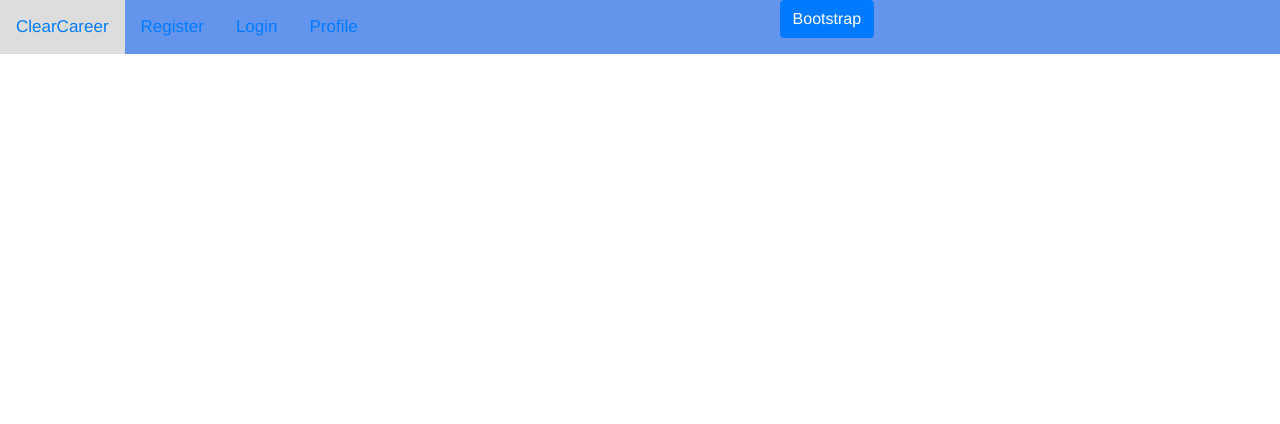
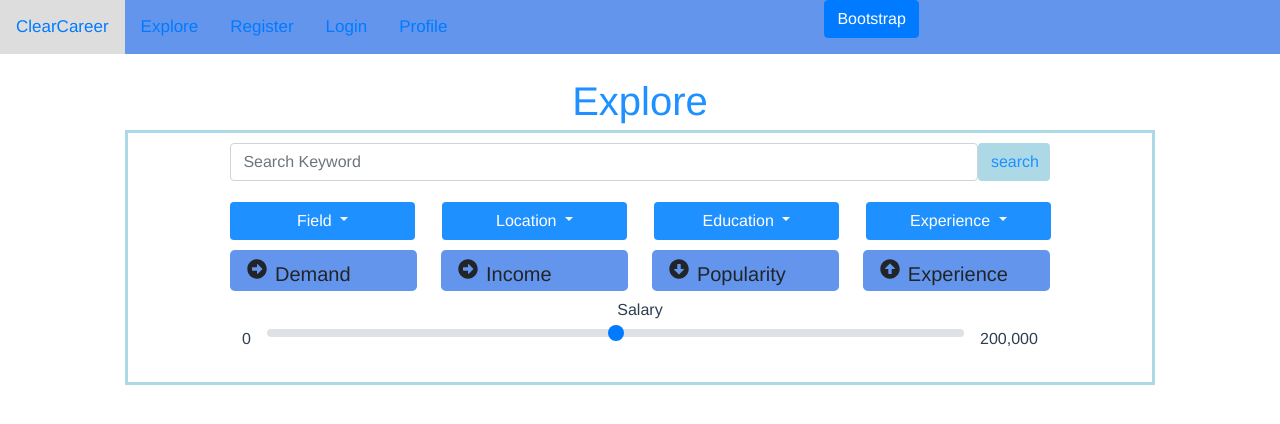
Before and after one commit to jerrylanning/clear-career, a Vue app: page /explore in a window 1280 px wide. Shown: the top 424 px of the page. Built offline with nearby package versions, Linux system fonts and the light colour scheme.

Commit message:
Explore search box

```diff
--- a/package.json
+++ b/package.json
@@ -8,7 +8,11 @@
     "lint": "vue-cli-service lint"
   },
   "dependencies": {
+    "@fortawesome/fontawesome-svg-core": "^1.2.25",
+    "@fortawesome/free-solid-svg-icons": "^5.11.2",
+    "@fortawesome/vue-fontawesome": "^0.1.8",
     "bootstrap": "^4.3.1",
+    "bootstrap-slider": "^10.6.2",
     "core-js": "^3.3.2",
     "jquery": "^3.4.1",
     "popper.js": "^1.16.0",
--- a/src/App.vue
+++ b/src/App.vue
@@ -34,4 +34,8 @@ export default {
   position: relative;
   padding-top: 6%;
 }
+
+h1 {
+  color: dodgerblue;
+}
 </style>
--- a/src/components/NavBar.vue
+++ b/src/components/NavBar.vue
@@ -1,6 +1,7 @@
 <template>
     <div class="topnav">
         <div><router-link to="/">{{comp1}}</router-link></div>
+        <div><router-link to="/explore">Explore</router-link> </div>
         <div><router-link to="/register">Register</router-link></div>
         <div><router-link to="/login">Login</router-link></div>
         <div><router-link to="/profile">Profile</router-link></div>
--- /dev/null
+++ b/src/components/pages/Explore.vue
@@ -0,0 +1,201 @@
+<template>
+    <div class="explore">
+        <h1>Explore</h1>
+        <div class="search-explore-box">
+            <div class="form-inline">
+                <input class="form-control search-explore-bar" placeholder="Search Keyword"/>
+                <button class="btn search-button">search</button>
+            </div>
+            <div class="form-inline explore-dropdown-container">
+                <div class="dropdown">
+                    <button class="btn dropdown-toggle" type="button" data-toggle="dropdown" aria-haspopup="true" aria-expanded="false">
+                        Field
+                    </button>
+                    <div class="dropdown-menu" aria-labelledby="dropdownMenu2">
+                        <button class="dropdown-item" type="button">Computer Science</button>
+                        <button class="dropdown-item" type="button">Psychology</button>
+                        <button class="dropdown-item" type="button">Teaching</button>
+                    </div>
+                </div>
+                <div class="dropdown explore-dropdown">
+                    <button class="btn dropdown-toggle" type="button" data-toggle="dropdown" aria-haspopup="true" aria-expanded="false">
+                        Location
+                    </button>
+                    <div class="dropdown-menu" aria-labelledby="dropdownMenu2">
+                        <button class="dropdown-item" type="button">50 Miles</button>
+                        <button class="dropdown-item" type="button">100 Miles</button>
+                        <button class="dropdown-item" type="button">200 miles</button>
+                    </div>
+                </div>
+                <div class="dropdown explore-dropdown">
+                    <button class="btn dropdown-toggle" type="button" data-toggle="dropdown" aria-haspopup="true" aria-expanded="false">
+                        Education
+                    </button>
+                    <div class="dropdown-menu" aria-labelledby="dropdownMenu2">
+                        <button class="dropdown-item" type="button">High School</button>
+                        <button class="dropdown-item" type="button">Bachelor's Degree</button>
+                        <button class="dropdown-item" type="button">Masters/PhD</button>
+                    </div>
+                </div>
+                <div class="dropdown explore-dropdown">
+                    <button class="btn dropdown-toggle" type="button" data-toggle="dropdown" aria-haspopup="true" aria-expanded="false">
+                        Experience
+                    </button>
+                    <div class="dropdown-menu" aria-labelledby="dropdownMenu2">
+                        <button class="dropdown-item" type="button">0-1 Years</button>
+                        <button class="dropdown-item" type="button">1-3 Years</button>
+                        <button class="dropdown-item" type="button">3-5 Years</button>
+                    </div>
+                </div>
+            </div>
+
+            <div class="btn-group">
+                <div class="left-sort-btn">
+                    <button type="button" class="btn btn-lg d-lg-inline-flex">
+                        <font-awesome-icon class="fa-item" :icon="rightArrow" />
+                        Demand
+                    </button>
+                </div>
+                <div class="sort-btn">
+                    <button type="button" class="btn btn-lg d-lg-inline-flex">
+                        <font-awesome-icon class="fa-item" :icon="rightArrow" />
+                        Income
+                    </button>
+                </div>
+                <div class="sort-btn">
+                    <button type="button" class="btn btn-lg d-lg-inline-flex">
+                        <font-awesome-icon class="fa-item" :icon="downArrow" />
+                        Popularity
+                    </button>
+                </div>
+                <div class="sort-btn">
+                    <button type="button" class="btn btn-lg d-lg-inline-flex">
+                        <font-awesome-icon class="fa-item" :icon="upArrow" />
+                        Experience
+                    </button>
+                </div>
+            </div>
+
+            <div class="slider-container">
+                <div>Salary</div>
+                <label for="customRange1" class="min-label">0</label>
+                <input type="range" class="custom-range salary-slider" id="customRange1" min="0" max="200,000"/>
+                <label for="customRange1" class="max-label">200,000</label>
+            </div>
+        </div>
+    </div>
+</template>
+
+<script>
+    import { faArrowAltCircleRight } from '@fortawesome/free-solid-svg-icons'
+    import { faArrowAltCircleDown } from '@fortawesome/free-solid-svg-icons'
+    import { faArrowAltCircleUp } from '@fortawesome/free-solid-svg-icons'
+
+    export default {
+        name: "Explore",
+
+        computed: {
+            rightArrow () {
+                return faArrowAltCircleRight
+            },
+            downArrow() {
+                return faArrowAltCircleDown
+            },
+            upArrow() {
+                return faArrowAltCircleUp
+            }
+         }
+    }
+</script>
+
+<style scoped>
+    .explore {
+        text-align: center;
+    }
+    .search-explore-box {
+        width: 80%;
+        height: 200%;
+        margin-left: 10%;
+        position: absolute;
+        outline-style: solid;
+        outline-color: lightblue;
+    }
+
+    .search-explore-bar {
+        width: 73%;
+        margin-left: 10%;
+        margin-top: 1%;
+    }
+
+    .search-button {
+        margin-top: 1%;
+        width: 7%;
+        background-color: lightblue;
+        color: dodgerblue;
+        outline-color: lightblue;
+    }
+
+    .search-button:hover {
+        background-color: cornflowerblue;
+        color: white;
+    }
+
+    .explore-dropdown-container {
+        margin-left: 10%;
+        margin-top: 2%;
+    }
+
+    .dropdown {
+        width: 20%;
+    }
+
+    .explore-dropdown {
+        margin-left: 3%;
+    }
+
+    .dropdown-toggle {
+        width: 100%;
+        background-color: dodgerblue;
+        color: white;
+    }
+
+    .dropdown-toggle:hover {
+        background-color: cornflowerblue;
+    }
+
+    .btn-lg {
+        width: 100%;
+        height: 85%;
+        background-color: cornflowerblue;
+    }
+
+    .btn-group {
+        margin-top: 1%;
+        width: 80%;
+        margin-left: 0;
+    }
+    .fa-item {
+        margin-right: 5%;
+    }
+    .left-sort-btn {
+        width: 75%;
+    }
+    .sort-btn {
+        margin-left: 3%;
+        width: 75%;
+    }
+    .slider-container {
+        width: 80%;
+        margin-left: 10%;
+    }
+    .salary-slider {
+        width: 85%;
+    }
+    .min-label {
+        margin-right: 2%;
+    }
+    .max-label {
+        margin-left: 2%;
+    }
+
+</style>
--- a/src/main.js
+++ b/src/main.js
@@ -1,15 +1,23 @@
 import Vue from 'vue';
 import App from './App.vue';
+
+import { library } from '@fortawesome/fontawesome-svg-core'
+import { faUserSecret } from '@fortawesome/free-solid-svg-icons'
+import { FontAwesomeIcon } from '@fortawesome/vue-fontawesome'
 
 import 'bootstrap';
 import 'bootstrap/dist/css/bootstrap.min.css';
 
-import routes from './routes';
-
-Vue.config.productionTip = false;
 import VueRouter from 'vue-router'
 
+// Adding routes to our project
+import routes from './routes';
 const router = new VueRouter({mode: 'history', routes});
+
+// Adding the Font Awesome to our project
+library.add(faUserSecret);
+Vue.config.productionTip = false;
+Vue.component('font-awesome-icon', FontAwesomeIcon)
 
 Vue.use(VueRouter);
 new Vue({
--- a/src/routes.js
+++ b/src/routes.js
@@ -2,13 +2,15 @@ import Home from './components/pages/Home.vue';
 import Register from './components/pages/Register.vue';
 import Login from './components/pages/Login.vue';
 import Profile from './components/pages/Profile';
+import Explore from './components/pages/Explore';
 
 // This file is where we wil add routes, if you ever need to add a route first you must add it here.
 const routes = [
     { path: '/', component: Home },
     { path: '/register', component: Register },
     { path: '/login', component: Login },
-    { path: '/profile', component: Profile}
+    { path: '/profile', component: Profile},
+    { path: '/explore', component: Explore}
 ];
 
 export default routes;
```
Also changed, not shown: 1 other file (tests, documents, lock files or other folders).
